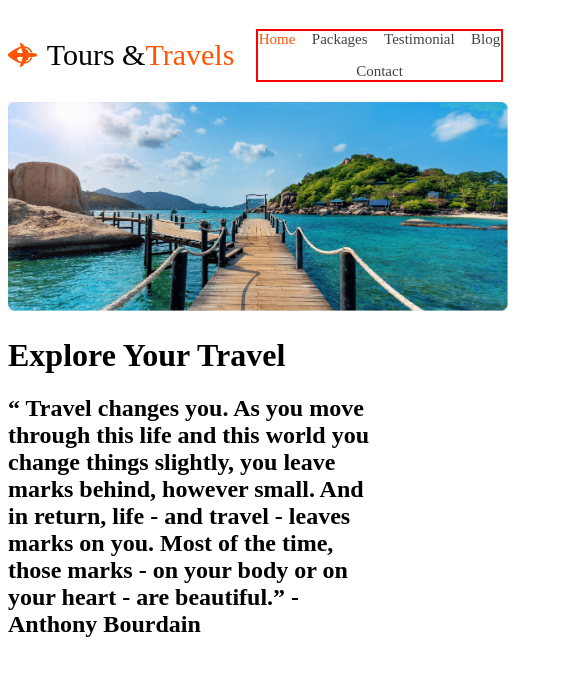
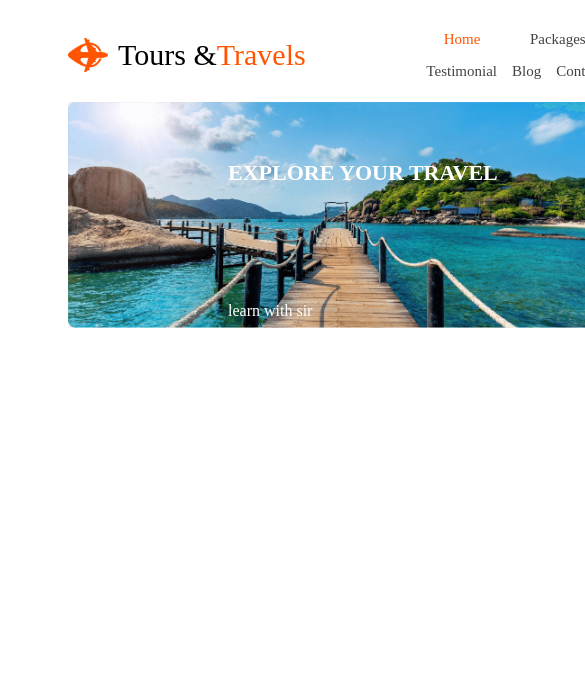
Before and after one commit to jabir6k/world-travel-agency, a plain HTML site: page index.html in a window 390 px wide. Shown: the top 676 px of the page, 585 px wide, since content can reach past the window. Drawn offline with Linux system fonts and the light colour scheme.

Commit message:
added some styles

```diff
--- a/index.html
+++ b/index.html
@@ -12,7 +12,7 @@
          <!--navbar starts here-->
            <nav class="header-section">
             <div class="nav-container" >
-                 <img src="Images/Group 40071 (2).png" alt="">
+              <img src="Images/Group 40071 (2).png" alt="">
                  <p>Tours &<span class="special"
                  >Travels</span></p>
             </div>
@@ -30,9 +30,13 @@
       <!--navbar ends here-->
     </header>
     <main>
+     <div class="banner-container">
       <img class="banner-img" src="Images/Group 13 (1) (1).png" alt="">
-      <h1>Explore Your Travel</h1>
-      <h2>“ Travel changes you. As you move through this life and this world you change things slightly, you leave marks behind, however small. And in return, life - and travel - leaves marks on you. Most of the time, those marks - on your body or on your heart - are beautiful.” - Anthony Bourdain</h2>
+      <div class="banner-text">
+        <h3>Explore Your Travel</h3>
+        <p>learn with sir</p>
+      </div>
+      </div>
     </main>
     <footer></footer>
 
--- a/styles/responsive.css
+++ b/styles/responsive.css
@@ -3,13 +3,13 @@
 {
 
   .header{
-    width: 500px;
+    width: 600px;
   }
     .header-section{
 
        /* flex-direction: column; */
        align-items: center;
-       width: 500px;
+       width: 600px;
        display: flex;
        margin: 0 auto;
        /* z-index: 100; */
@@ -24,11 +24,12 @@
 
     .nav-container{
         font-size: 30px;
-    width: 50%;
-  margin: 0 auto;}
+    width: 600px;
+  margin: 0 auto;
+padding-left: 60px;}
 
      .nav-container img{
-            width: 28.724px;
+            width: 40px;
             object-fit: cover;
             padding: 0 auto ;
           }
@@ -46,9 +47,25 @@
     /* flex-direction: column; */
 
     .banner-img{
-      max-width: 500px;
+      width: 540px;
+      /* max-width: 540px; */
      align-items: center;
      margin: 0 auto;
+     padding-right: 20px;
+     padding-left: 0;
+
+   }
+   .banner-text h3{
+    width: 300px;
+    display: flex;
+    font-size: 22px;
+    padding-left: 0px;
+    padding-right: 0px;
+    padding-top: 0px;
+    padding-bottom: 100px;
+    margin: 0 auto;
+    align-items: center;
+    /* justify-content: center; */
 
    }
 }
--- a/styles/style.css
+++ b/styles/style.css
@@ -13,12 +13,12 @@
     align-items: center;
     /* border: 2px solid green; */
     width: 50%;
+    background-repeat: no-repeat;
 }
 .nav-container img{
     width: 48px;
     object-fit: cover;
-    padding-right: 10px;
-}
+    padding-right: 10px;}
 
 .nav-container{
     font-size: 36px;
@@ -34,7 +34,7 @@
 }
 
 .items-container{
-    border: 2px solid red;
+    /* border: 2px solid red; */
     width: 50%;
 
     display: flex ;
@@ -58,15 +58,35 @@
 
  /* banner style starts here */
 
- .banner-img{
-    max-width: 1200px;
-   align-items: center;
-   margin: 0 60px;
-   background-position: center;
+.banner-container{
+    position: relative;
+}
+ .banner-container img
+ {
+   max-width: 1200px;
+   height: auto;
+   /* border: 2px solid green; */
+   margin: 0 auto;
+   padding-left: 60px;
  }
- /* max-width: 1140px;
-    margin: 0 auto;
-    background-image: url(../images/Banner\ Image.png);
-    height: 600px;
-    background-position: bottom center;
-    border-radius: 16px; */
+
+ .banner-text
+ {
+   position: absolute;
+   top: 25%;
+   color: #FFF;
+   padding: 0px 220px;
+}
+ .banner-text h3{
+   font-size: 60px;
+   text-transform: uppercase;
+   font-weight: bold;
+   margin: 0;
+   padding: 0 60px;
+   text-align: center;
+   /* margin-bottom: 30px 70px;
+   margin-left: 90px;
+   margin-right: 10px; */
+
+
+ }
```
